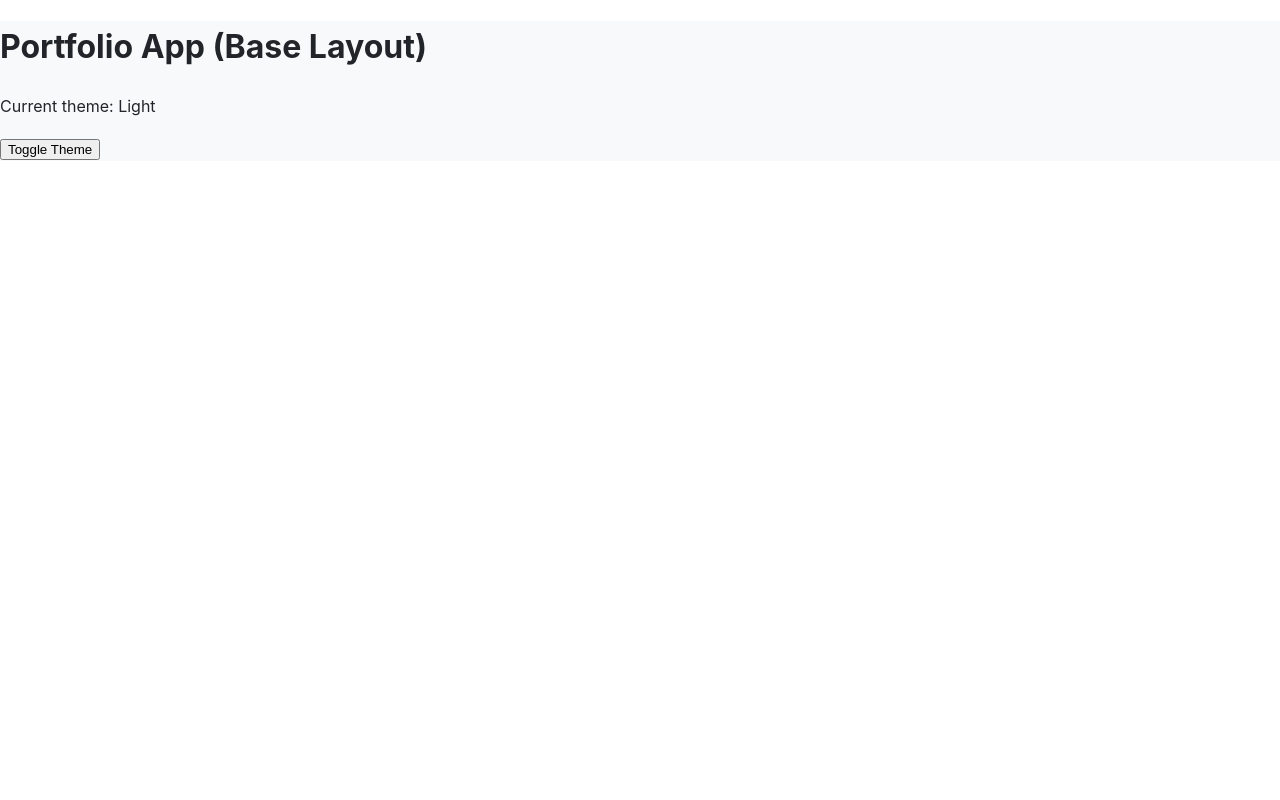
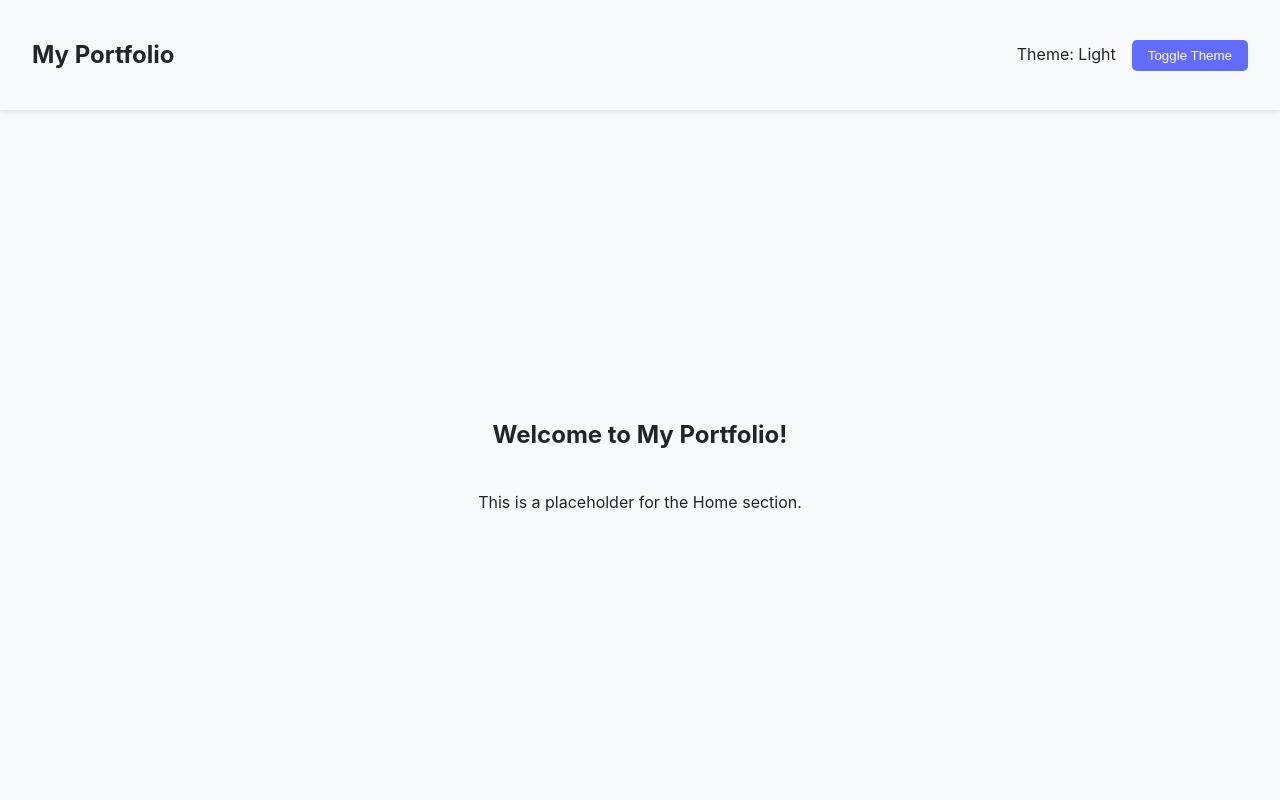
Before and after one commit to SELab-Farnam-Matin/SELab-session1, a React (Vite) app in the folder my-portfolio/: page / in a window 1280 px wide. Shown: the top 800 px of the page. Built offline with nearby package versions, Linux system fonts and the light colour scheme.

Commit message:
Getting branch ready for merging with components

```diff
--- a/my-portfolio/src/App.jsx
+++ b/my-portfolio/src/App.jsx
@@ -1,29 +1,34 @@
 // src/App.jsx
-
-import React, { useState } from 'react'; // ایمپورت React و هوک useState برای مدیریت State
-import './index.css'; // ایمپورت فایل CSS اصلی برای استایل‌های سراسری و متغیرهای تم
+import React, { useState, useEffect } from 'react'; // ایمپورت useEffect برای localStorage
+import './index.css';
+import Projects from './components/Projects'; // ایمپورت کامپوننت Projects
+import Contact from './components/Contact';   // ایمپورت کامپوننت Contact
 
 function App() {
-    // 1. تعریف State برای مدیریت Dark Mode
-    // هدف: نگهداری وضعیت فعلی تم (روشن یا تاریک).
-    // توضیح: `isDarkMode` متغیری است که وضعیت را نگه می‌دارد (true برای تاریک، false برای روشن).
-    // `setIsDarkMode` تابعی است که برای تغییر این وضعیت استفاده می‌شود.
-    // `useState(false)` وضعیت اولیه را "روشن" (false) تنظیم می‌کند.
-    const [isDarkMode, setIsDarkMode] = useState(false);
+    // 1. تعریف State برای مدیریت Dark Mode و بازیابی از LocalStorage
+    // هدف: نگهداری وضعیت فعلی تم و ماندگاری انتخاب کاربر بین بازدیدها.
+    // توضیح: با استفاده از یک تابع در useState، وضعیت اولیه را از localStorage می‌خوانیم.
+    // اگر 'isDarkMode' در localStorage موجود بود، آن را به boolean تبدیل می‌کنیم؛ در غیر این صورت، false (حالت روشن) را پیش‌فرض قرار می‌دهیم.
+    const [isDarkMode, setIsDarkMode] = useState(() => {
+        const savedMode = localStorage.getItem('isDarkMode');
+        return savedMode === 'true' ? true : false;
+    });
 
-    // 2. تابع برای تغییر تم
-    // هدف: تغییر وضعیت isDarkMode بین true و false.
-    // توضیح: این تابع با هر بار فراخوانی، وضعیت تم را معکوس می‌کند (اگر روشن بود، تاریک می‌شود و برعکس).
-    // `prevMode => !prevMode` تضمین می‌کند که از آخرین وضعیت موجود استفاده شود.
+    // 2. استفاده از useEffect برای ذخیره وضعیت تم در LocalStorage
+    // هدف: هر زمان که isDarkMode تغییر کرد، وضعیت جدید را در localStorage ذخیره کنیم.
+    // توضیح: `useEffect` یک هوک است که به شما امکان می‌دهد "عوارض جانبی" (مثل تعامل با API مرورگر مانند localStorage) را در کامپوننت‌های تابعی React انجام دهید.
+    // آرایه وابستگی `[isDarkMode]` به React می‌گوید که این افکت فقط زمانی اجرا شود که `isDarkMode` تغییر کند.
+    useEffect(() => {
+        localStorage.setItem('isDarkMode', isDarkMode);
+    }, [isDarkMode]);
+
+
+    // 3. تابع برای تغییر تم
     const toggleTheme = () => {
         setIsDarkMode(prevMode => !prevMode);
     };
 
     return (
-        // 3. کانتینر اصلی اپلیکیشن با کلاس‌های دینامیک تم
-        // هدف: اعمال کلاس‌های CSS 'light' یا 'dark' به کانتینر اصلی بر اساس وضعیت isDarkMode.
-        // توضیح: این Div کانتینر اصلی برنامه است. با استفاده از قالب‌بندی Template String و Operator سه‌تایی،
-        // کلاس 'dark' یا 'light' به آن اضافه می‌شود که توسط index.css برای تغییر استایل‌های تم استفاده می‌گردد.
         <div className={`app-container ${isDarkMode ? 'dark' : 'light'}`}>
             {/*
         در آینده، کامپوننت Navbar در اینجا قرار خواهد گرفت.
@@ -31,16 +36,58 @@ function App() {
       */}
 
             <main>
+                {/* این Navbar Placeholder موقت است */}
+                <nav style={{
+                    position: 'fixed', top: 0, width: '100%',
+                    backgroundColor: isDarkMode ? 'var(--bg-dark)' : 'var(--bg-light)',
+                    color: isDarkMode ? 'var(--text-dark)' : 'var(--text-light)',
+                    padding: '1rem 2rem', boxShadow: '0 2px 5px rgba(0,0,0,0.1)', zIndex: 1000,
+                    display: 'flex', justifyContent: 'space-between', alignItems: 'center'
+                }}>
+                    <h1>My Portfolio</h1>
+                    <div>
+                        <span style={{ marginRight: '1rem' }}>Theme: {isDarkMode ? 'Dark' : 'Light'}</span>
+                        <button onClick={toggleTheme} style={{
+                            backgroundColor: 'var(--primary-color)',
+                            color: 'white',
+                            border: 'none',
+                            padding: '0.5rem 1rem',
+                            borderRadius: '5px',
+                            cursor: 'pointer'
+                        }}>
+                            Toggle Theme
+                        </button>
+                    </div>
+                </nav>
+
                 {/*
-          اینجا جایی است که کامپوننت‌های محتوای اصلی (Home, About, Projects, Contact)
-          در آینده رندر خواهند شد.
+          کامپوننت‌های محتوای اصلی را در اینجا رندر می‌کنیم.
+          این کامپوننت‌ها به طور خودکار استایل‌های fade-in را از index.css دریافت می‌کنند.
         */}
-                <h1>Portfolio App (Base Layout)</h1> {/* عنوان موقت برای نمایش */}
-                <p>Current theme: {isDarkMode ? 'Dark' : 'Light'}</p> {/* نمایش وضعیت فعلی تم */}
-                <button onClick={toggleTheme}>Toggle Theme</button> {/* دکمه موقت برای تغییر تم */}
+                <section id="home" className="animate-fade-in" style={{ padding: '8rem 2rem 0', height: '100vh', display: 'flex', flexDirection: 'column', justifyContent: 'center', alignItems: 'center', textAlign: 'center' }}>
+                    <h1>Welcome to My Portfolio!</h1>
+                    <p>This is a placeholder for the Home section.</p>
+                </section>
+
+                <section id="about" className="animate-fade-in" style={{ padding: '8rem 2rem 0', height: '100vh', display: 'flex', flexDirection: 'column', justifyContent: 'center', alignItems: 'center', textAlign: 'center' }}>
+                    <h2>About Me</h2>
+                    <p>This is a placeholder for the About section.</p>
+                </section>
+
+                <Projects /> {/* رندر کامپوننت Projects */}
+                <Contact />   {/* رندر کامپوننت Contact */}
             </main>
+            <footer style={{
+                padding: '2rem',
+                textAlign: 'center',
+                backgroundColor: isDarkMode ? 'var(--bg-dark)' : 'var(--bg-light)',
+                color: isDarkMode ? 'var(--text-dark)' : 'var(--text-light)',
+                borderTop: '1px solid ' + (isDarkMode ? 'var(--border-dark)' : 'var(--border-light)')
+            }}>
+                <p>&copy; {new Date().getFullYear()} My Portfolio. All rights reserved.</p>
+            </footer>
         </div>
     );
 }
 
-export default App; // اکسپورت کامپوننت App برای استفاده در فایل main.jsx (یا index.js)
+export default App;
--- a/my-portfolio/src/index.css
+++ b/my-portfolio/src/index.css
@@ -144,3 +144,8 @@ section {
     from { opacity: 0; transform: translateY(30px); } /* شروع انیمیشن: نامرئی و 30px پایین‌تر */
     to { opacity: 1; transform: translateY(0); } /* پایان انیمیشن: کاملاً مرئی و در جایگاه اصلی */
 }
+
+::selection {
+    background-color: burlywood;
+    color: black;
+}
```
